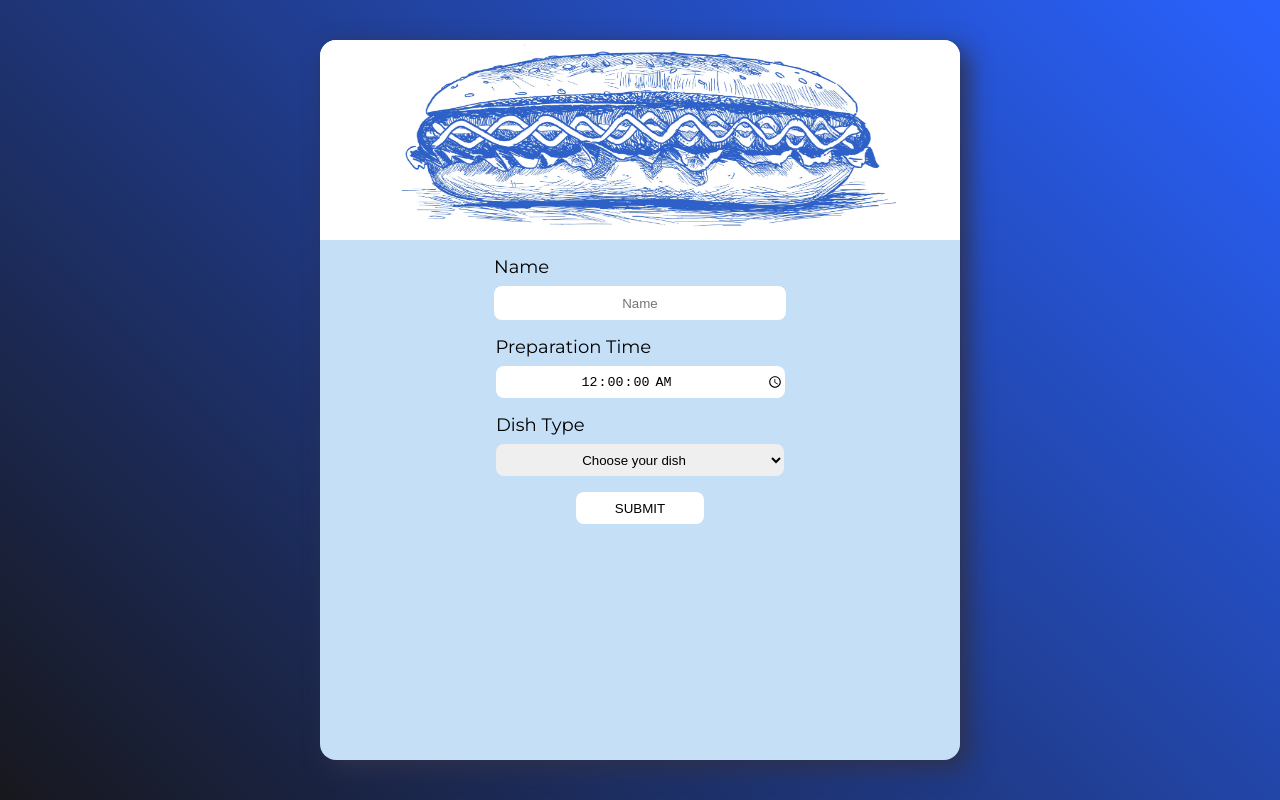
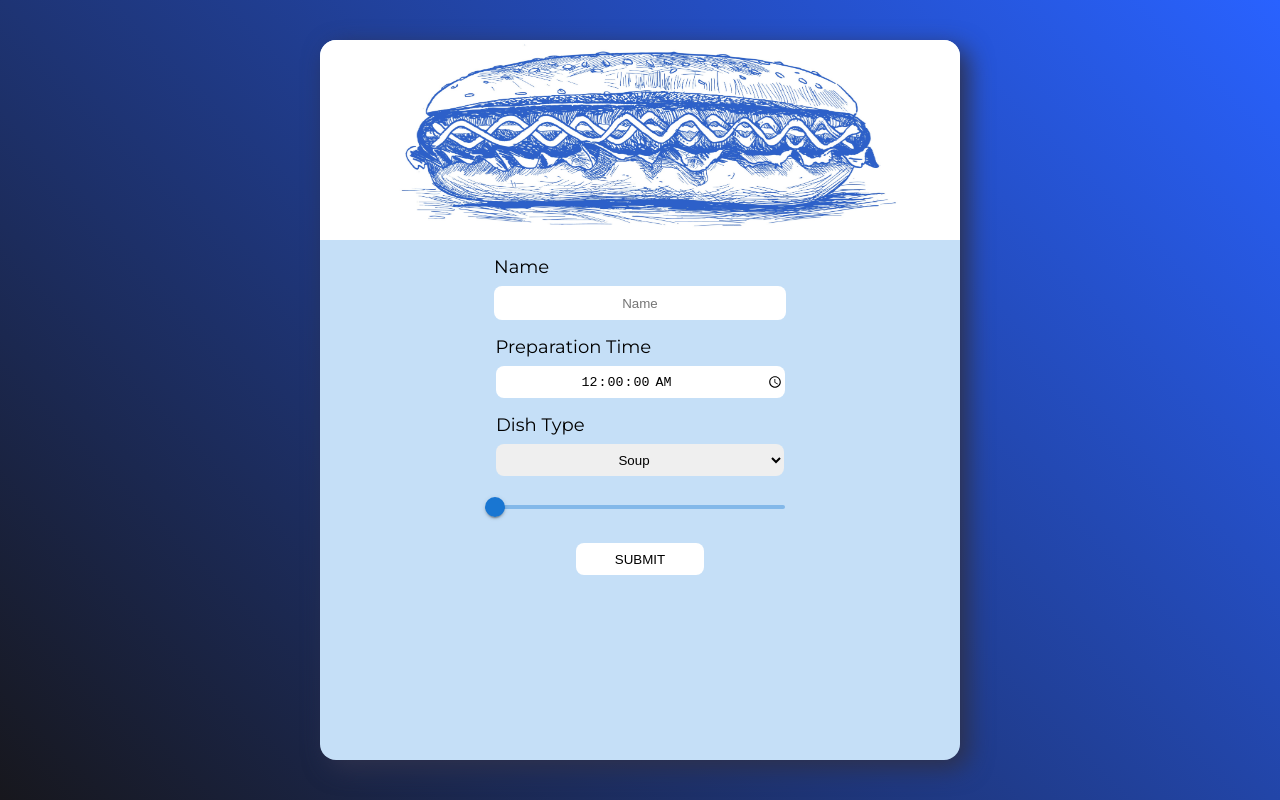
Before and after one commit to Novacci/food-form, a React (Create React App) app: page / in a window 1280 px wide. Built offline with nearby package versions, Linux system fonts and the light colour scheme.

Commit message:
Installed Material UI and added slider from there

```diff
--- a/package.json
+++ b/package.json
@@ -3,6 +3,9 @@
   "version": "0.1.0",
   "private": true,
   "dependencies": {
+    "@emotion/react": "^11.11.0",
+    "@emotion/styled": "^11.11.0",
+    "@mui/material": "^5.13.1",
     "@testing-library/jest-dom": "^5.16.5",
     "@testing-library/react": "^13.4.0",
     "@testing-library/user-event": "^13.5.0",
--- a/src/Form/Form.tsx
+++ b/src/Form/Form.tsx
@@ -1,7 +1,9 @@
 import './Form.scss';
-import { useForm } from 'react-hook-form';
+import { useForm, Controller } from 'react-hook-form';
 import Card from '../Card/Card';
 import foodImage from '../Images/blueSandwich.jpg';
+import Slider from '@mui/material/Slider';
+import Box from '@mui/material/Box';
 
 type FormData = {
   name: string;
@@ -22,6 +24,7 @@ enum DishType {
 const Form = () => {
   const {
     register,
+    control,
     handleSubmit,
     watch,
     formState: { errors },
@@ -29,7 +32,7 @@ const Form = () => {
     defaultValues: {
       name: '',
       preparationTime: '00:00:00',
-      type: undefined,
+      type: DishType.Soup,
       numberOfSlices: undefined,
       diameter: undefined,
       spiciness: 0,
@@ -40,7 +43,6 @@ const Form = () => {
   console.log(errors);
 
   const watchSelectedType = watch('type');
-  console.log(watchSelectedType);
   const watchSpiciness = watch('spiciness');
 
   return (
@@ -53,7 +55,7 @@ const Form = () => {
         <img src={foodImage} alt="Food" />
 
         <div>
-          <label htmlFor="name">Name </label>
+          <label htmlFor="name">Name</label>
           <input
             id="name"
             type="text"
@@ -71,7 +73,7 @@ const Form = () => {
           {/* <p>{errors.name?.message}</p> */}
         </div>
         <div>
-          <label htmlFor="preparationTime">Preparation Time </label>
+          <label htmlFor="preparationTime">Preparation Time</label>
           <input
             id="preparationTime"
             type="time"
@@ -85,7 +87,7 @@ const Form = () => {
           />
         </div>
         <div>
-          <label htmlFor="type">Dish Type </label>
+          <label htmlFor="type">Dish Type</label>
           <select {...register('type', { required: true })}>
             <option selected={true} disabled={true}>
               Choose your dish
@@ -99,9 +101,11 @@ const Form = () => {
         {watchSelectedType === DishType.Pizza && (
           <>
             <div>
-              <label htmlFor="numberOfSlices">Number of slices </label>
+              <label htmlFor="numberOfSlices">Number of slices</label>
               <input
                 id="numberOfSlices"
+                min="1"
+                max="8"
                 type="number"
                 placeholder="Number of slices"
                 {...register('numberOfSlices', {
@@ -112,8 +116,10 @@ const Form = () => {
               />
             </div>
             <div>
-              <label htmlFor="diameter">Diameter </label>
+              <label htmlFor="diameter">Diameter</label>
               <input
+                min="0"
+                max="60"
                 id="diameter"
                 type="number"
                 placeholder="Diameter"
@@ -123,26 +129,30 @@ const Form = () => {
           </>
         )}
         {watchSelectedType === DishType.Soup && (
-          <div>
-            <label htmlFor="spiciness">Spiciness</label>
-            <input
-              id="spiciness"
-              type="range"
-              placeholder="Spiciness"
-              min="1"
-              max="10"
-              {...register('spiciness', {
-                required: true,
-                max: 10,
-                min: 1,
-              })}
+          <Box width={290}>
+            <Controller
+              name="spiciness"
+              control={control}
+              rules={{ required: true, min: 1, max: 10 }}
+              render={({ field }) => (
+                <Slider
+                  defaultValue={1}
+                  valueLabelDisplay="auto"
+                  min={1}
+                  max={10}
+                  step={1}
+                  {...field}
+                />
+              )}
             />
-          </div>
+          </Box>
         )}
         {watchSelectedType === DishType.Sandwich && (
           <div>
-            <label htmlFor="slicesOfBread">Slices of bread </label>
+            <label htmlFor="slicesOfBread">Slices of bread</label>
             <input
+              min="1"
+              max="8"
               id="slicesOfBread"
               type="number"
               placeholder="Slices of bread"
```
Also changed, not shown: 1 other file (tests, documents, lock files or other folders).
